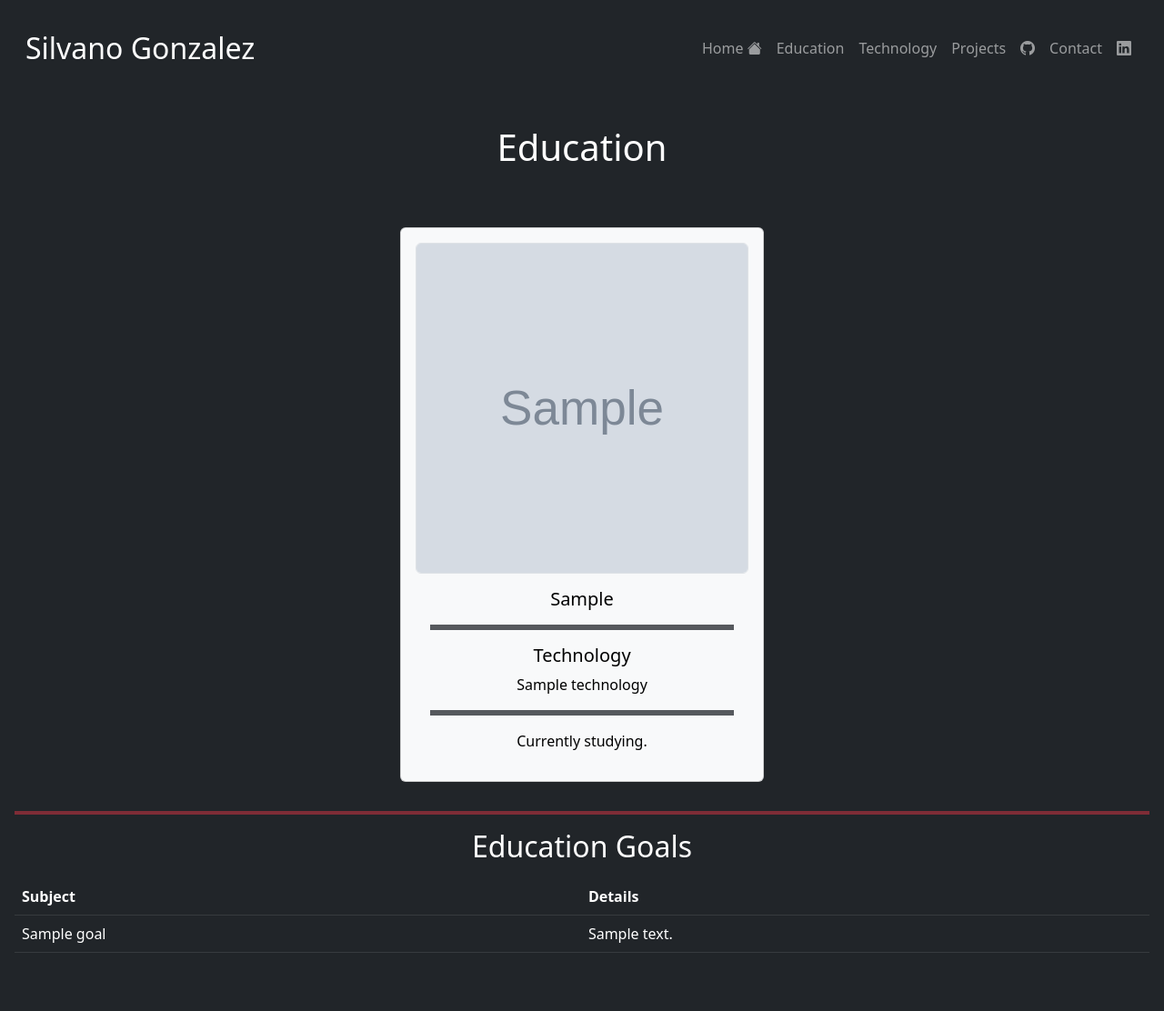
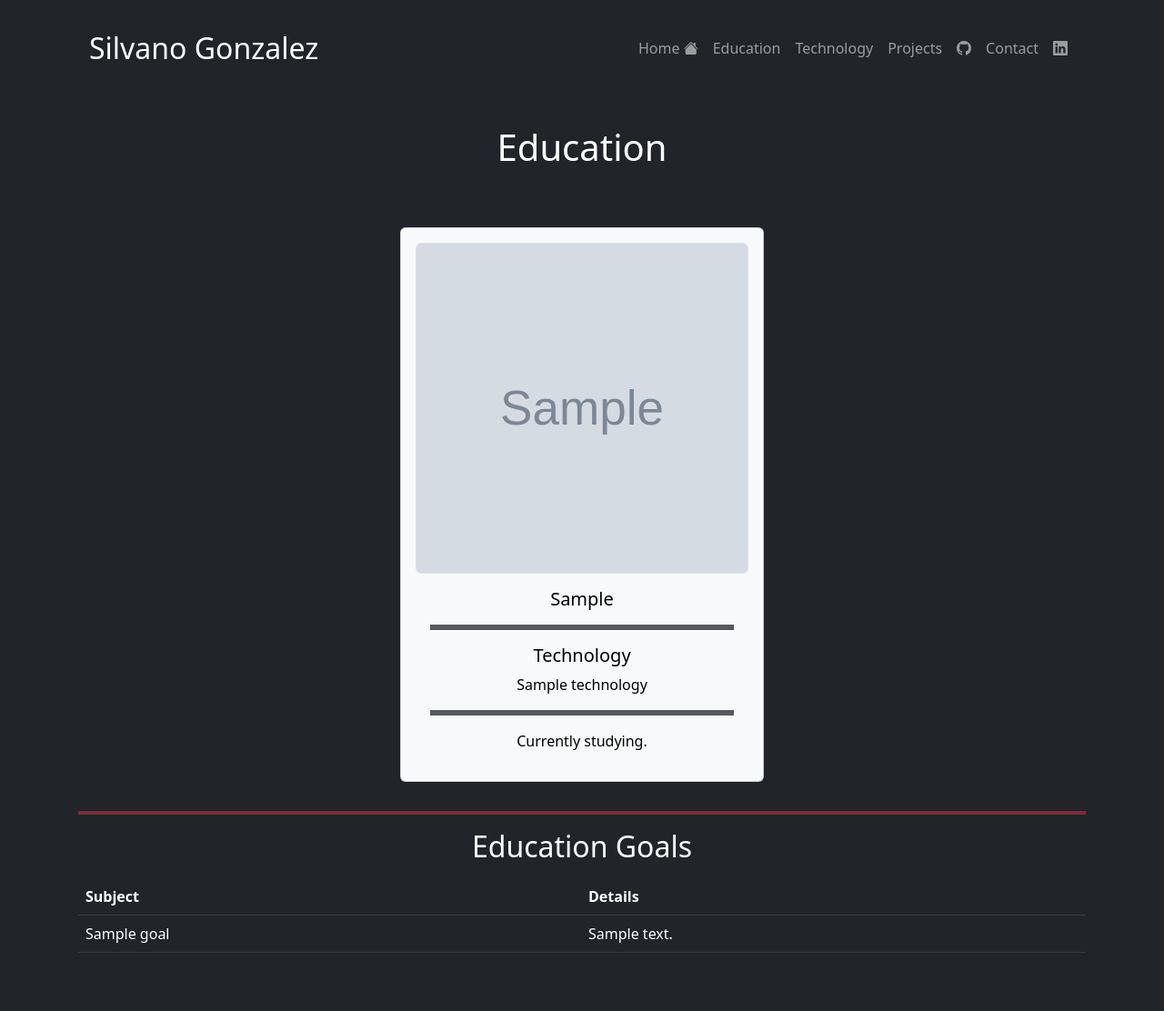
Before and after one commit to silvanog31560/Silvano-s-Portfolio, a Django app: page /education/ in a window 1280 px wide. Shown: the whole page at 91% size. Run offline with Django 4.2, Linux system fonts and the light colour scheme; tables that the repository leaves empty hold one stand-in row (values such as "Sample post"); grey boxes marked "Sample" are stand-in pictures; some web fonts are replaced.

Commit message:
changed some bootstrap classes

```diff
--- a/core/templates/core/base.html
+++ b/core/templates/core/base.html
@@ -33,7 +33,7 @@
     <link rel="stylesheet" href="https://fonts.googleapis.com/css?family=MonteCarlo">
   </head>
 
-  <body class="body-structure text-bg-dark p-3">
+  <body class="body-structure text-bg-dark p-3 container">
 
     <nav class="navbar navbar-expand-lg navbar-dark bg-dark">
   <div class="container-fluid">
@@ -75,11 +75,8 @@
     </div>
   </div>
 </nav>
-
       {% block content %}
 
       {% endblock content %}
-
-      <script src="{% static 'core/js/script.js' %}"></script>
   </body>
 </html>
--- a/education/templates/education/myeducation_list.html
+++ b/education/templates/education/myeducation_list.html
@@ -48,7 +48,7 @@
 <div class="mb-5">
   <h2 class="text-center m-3">Education Goals</h2>
 
-  <table class="table table-dark table-hover p-3 max-lg mx-auto">
+  <table class="table table-dark table-hover p-3 mx-auto">
     <thead>
       <tr>
         <th scope="col">Subject</th>
--- a/education/templates/education/technology_list.html
+++ b/education/templates/education/technology_list.html
@@ -6,7 +6,7 @@
 
   <h1 class="text-center m-5">Technology</h1>
 
-  <div class="max-lg mx-auto">
+  <div class="mx-auto">
     <ol class="list-group list-group-numbered m-3">
       <h3 class="text-center">Rating Scale</h3>
       <li class="list-group-item d-flex justify-content-between align-items-start">
```
Also changed, not shown: core/settings/base.py (line endings or trailing spaces).
